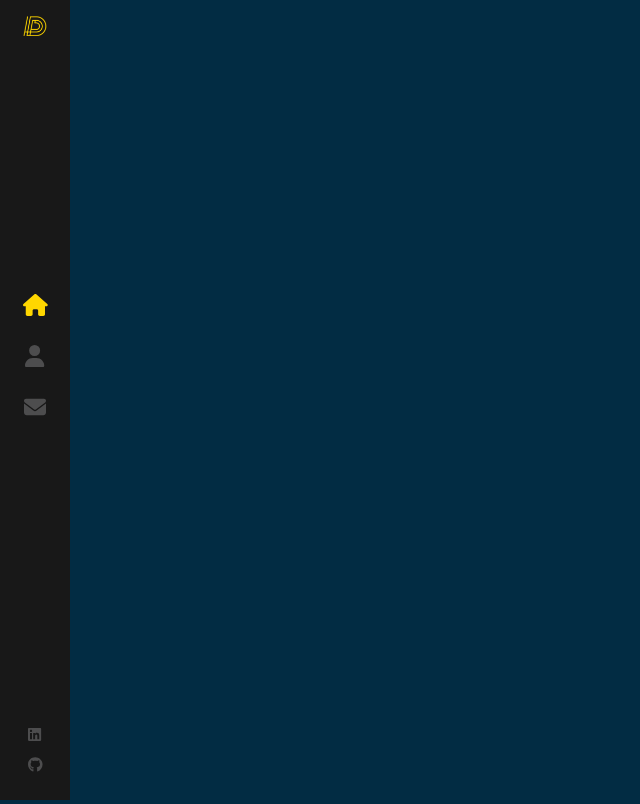
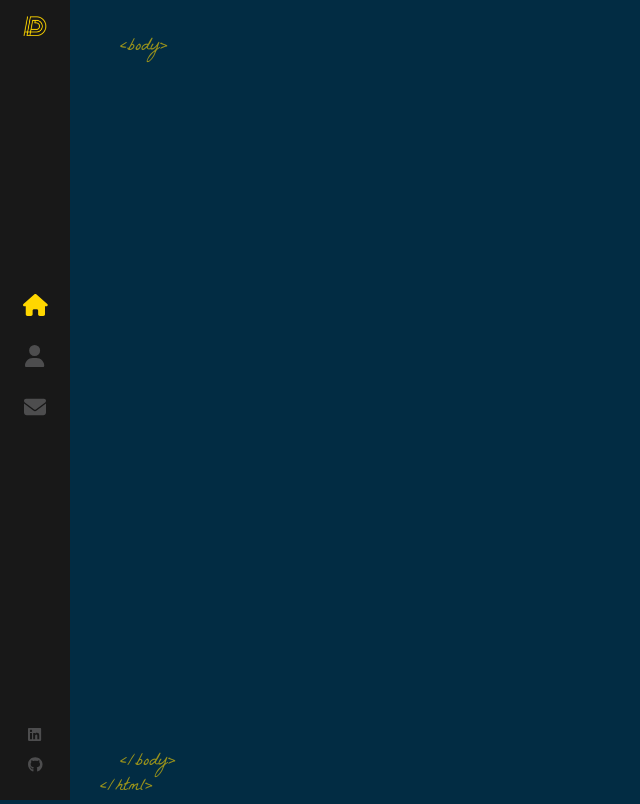
Before and after one commit to Dldvlpr/portfolioV1, a React (Vite) app in the folder client/: page / in a window 1280 px wide. Shown: the whole page, without its empty margins (0-640 px from the left). Built offline with nearby package versions, Linux system fonts and the light colour scheme; the HTML template or start-up script is replaced by a standard one.

Commit message:
add layout base style

```diff
--- a/client/src/components/Layout/index.jsx
+++ b/client/src/components/Layout/index.jsx
@@ -1,9 +1,22 @@
 import './index.scss';
 import Sidebar from "../Sidebar/sidebar.jsx";
+import {Outlet} from "react-router-dom";
 
 const Layout = () => {
     return (
+        <div className="App">
         <Sidebar />
+            <div className="page">
+                <span className="tags topTags">&lt;body&gt;</span>
+
+                <Outlet />
+
+                <span className="tags bottomTags">&lt;/body&gt;
+                <br />
+                    <span className='bottomTagHtml'>&lt;/html&gt;</span>
+                </span>
+            </div>
+        </div>
     )
 }
 
--- a/client/src/components/Layout/index.scss
+++ b/client/src/components/Layout/index.scss
@@ -0,0 +1,24 @@
+.page {
+  width: 100%;
+  height: 100%;
+  position: absolute;
+}
+
+.topTags {
+  bottom: auto;
+  top: 35px;
+}
+
+.tags {
+  color: #FFd700;
+  opacity: 0.6;
+  position: absolute;
+  bottom: 0;
+  left: 120px;
+  font-size: 18px;
+  font-family: "La Belle Aurore", serif;
+}
+
+.bottomTagHtml {
+  margin-left: -20px;
+}
```
